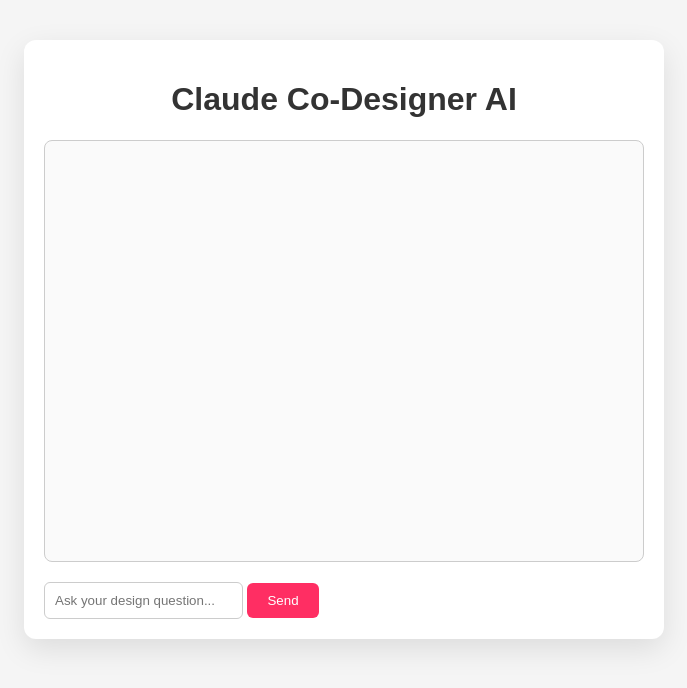
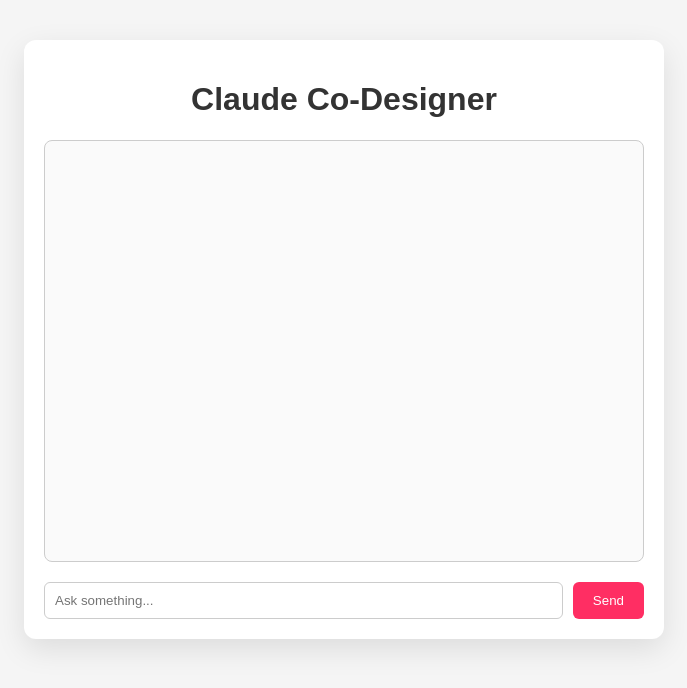
Before and after one commit to rahulchauhan33/claude-codesigner-frontend, a plain HTML site: page index.html in a window 1280 px wide. Shown: the whole page, without its empty margins (296-983 px from the left). Drawn offline with Linux system fonts and the light colour scheme.

Commit message:
Update index.html

```diff
--- a/index.html
+++ b/index.html
@@ -3,20 +3,18 @@
 <head>
   <meta charset="UTF-8" />
   <meta name="viewport" content="width=device-width, initial-scale=1.0"/>
-  <title>Claude Design AI</title>
+  <title>Claude Co-Designer</title>
   <link rel="stylesheet" href="style.css" />
 </head>
 <body>
   <div class="chat-container">
-    <h1>Claude Co-Designer AI</h1>
-    <div id="chat-box" class="chat-box"></div>
-
-    <div class="input-section">
-      <input type="text" id="user-input" placeholder="Ask your design question..." />
+    <h1>Claude Co-Designer</h1>
+    <div id="chatbox" class="chat-box"></div>
+    <div class="input-area">
+      <input type="text" id="user-input" placeholder="Ask something..." />
       <button onclick="sendMessage()">Send</button>
     </div>
   </div>
-
   <script src="scripts.js"></script>
 </body>
 </html>
```
